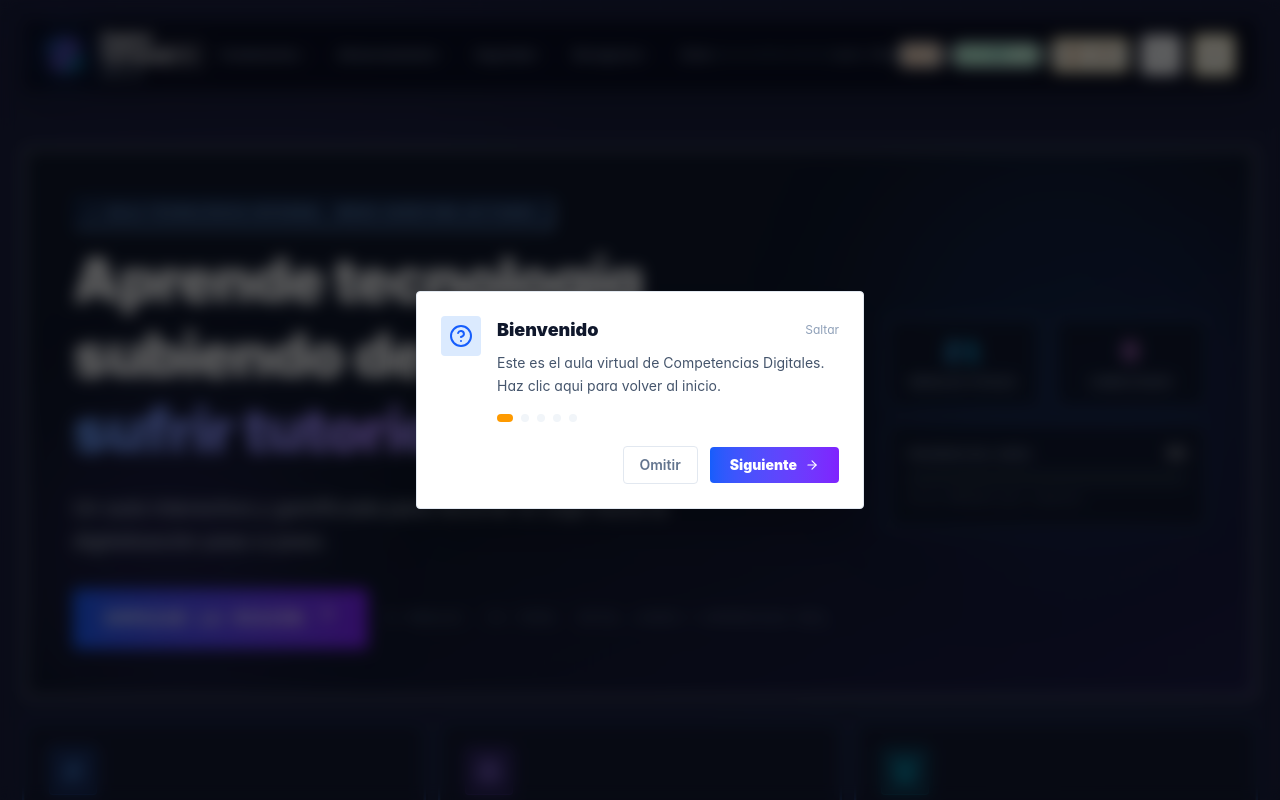
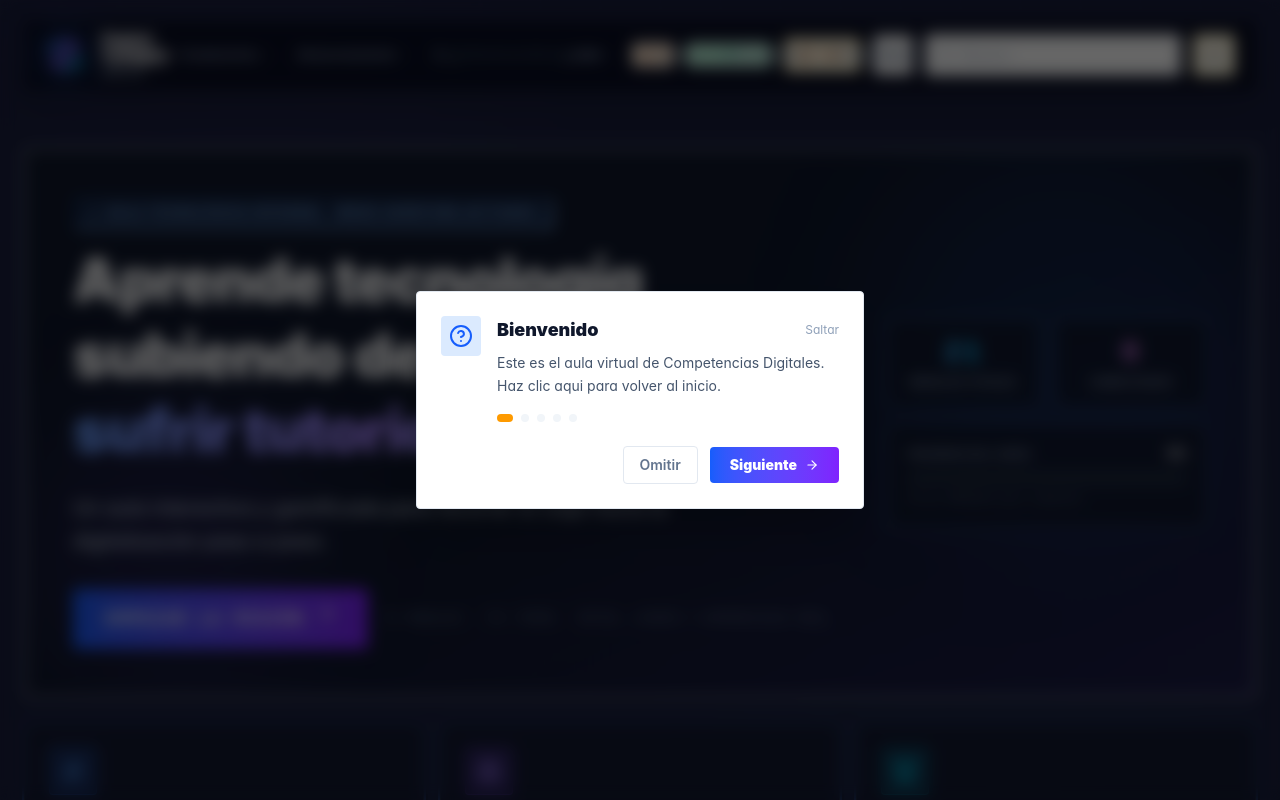
Before and after one commit to Splurtch/aula-tecnologica, a React (Vite) app: page / in a window 1280 px wide. Shown: the top 800 px of the page. Built offline with nearby package versions, Linux system fonts and the light colour scheme.

Commit message:
Add search state and inline SearchBar in navbar

```diff
--- a/src/App.jsx
+++ b/src/App.jsx
@@ -1793,6 +1793,7 @@ export default function App() {
   const [draggingAssessmentItem, setDraggingAssessmentItem] = useState(null);
   const [assessmentOrder, setAssessmentOrder] = useState(() => shuffleArray(assessmentOrderBase));
   const [draggingOrderItem, setDraggingOrderItem] = useState(null);
+  const [searchQuery, setSearchQuery] = useState('');
   const activeTabMeta = tabConfig.find((tab) => tab.id === activeTab) || tabConfig[0];
   const currentDataSet = tabDataMap[activeTab] || {};
   const currentItems = Object.values(currentDataSet);
@@ -2443,6 +2444,26 @@ export default function App() {
                   <ChevronDown size={16} />
                 </span>
               </button>
+
+              <div className="hidden md:block w-48 lg:w-64">
+                <div className="relative">
+                  <Search size={16} className="absolute left-3 top-1/2 -translate-y-1/2 text-slate-400" />
+                  <input
+                    type="text"
+                    value={searchQuery}
+                    onChange={(e) => setSearchQuery(e.target.value)}
+                    placeholder="Buscar..."
+                    className={`w-full rounded-sm border pl-9 pr-8 py-2.5 text-sm transition-colors ${
+                      isDark ? 'bg-slate-900 border-slate-700 text-white placeholder-slate-500 focus:border-blue-500 focus:outline-none' : 'bg-white border-slate-200 text-slate-900 placeholder-slate-400 focus:border-blue-500 focus:outline-none'
+                    }`}
+                  />
+                  {searchQuery && (
+                    <button onClick={() => setSearchQuery('')} className={`absolute right-2 top-1/2 -translate-y-1/2 rounded-full p-1 ${isDark ? 'text-slate-400 hover:text-white' : 'text-slate-400 hover:text-slate-600'}`}>
+                      <X size={14} />
+                    </button>
+                  )}
+                </div>
+              </div>
 
               <a
                 href="https://buymeacoffee.com/digitalsynapse"
--- a/src/components/ui.jsx
+++ b/src/components/ui.jsx
@@ -1,3 +1,4 @@
+import React from 'react';
 import {
   AlertTriangle,
   ChevronRight,
@@ -5,7 +6,9 @@ import {
   FileText,
   Info,
   Keyboard,
+  Search,
   ShieldCheck,
+  X,
   XCircle,
   Zap,
 } from 'lucide-react';
@@ -560,3 +563,55 @@ export const PanelDerecho = ({ selectedItem, activeTabMeta, itemCount, onStartMo
     </div>
   );
 };
+
+export const SearchBar = ({ value, onChange, onClear, placeholder = 'Buscar...', isDark = false }) => {
+  return (
+    <div className="relative">
+      <Search size={16} className="absolute left-3 top-1/2 -translate-y-1/2 text-slate-400" />
+      <input
+        type="text"
+        value={value}
+        onChange={(e) => onChange(e.target.value)}
+        placeholder={placeholder}
+        className={`w-full rounded-sm border pl-9 pr-8 py-2.5 text-sm transition-colors ${
+          isDark
+            ? 'bg-slate-900 border-slate-700 text-white placeholder-slate-500 focus:border-blue-500 focus:outline-none'
+            : 'bg-white border-slate-200 text-slate-900 placeholder-slate-400 focus:border-blue-500 focus:outline-none'
+        }`}
+      />
+      {value && (
+        <button
+          onClick={onClear}
+          className={`absolute right-2 top-1/2 -translate-y-1/2 rounded-full p-1 ${isDark ? 'text-slate-400 hover:text-white' : 'text-slate-400 hover:text-slate-600'}`}
+        >
+          <X size={14} />
+        </button>
+      )}
+    </div>
+  );
+};
+
+export const Breadcrumbs = ({ items, isDark = false }) => {
+  if (!items || items.length === 0) return null;
+  return (
+    <nav className="flex items-center gap-1.5 text-xs">
+      {items.map((item, index) => (
+        <React.Fragment key={item.label}>
+          {index > 0 && <ChevronRight size={12} className={isDark ? 'text-slate-600' : 'text-slate-400'} />}
+          {item.onClick ? (
+            <button
+              onClick={item.onClick}
+              className={`font-medium transition-colors ${isDark ? 'text-slate-400 hover:text-white' : 'text-slate-500 hover:text-slate-700'}`}
+            >
+              {item.label}
+            </button>
+          ) : (
+            <span className={`font-semibold ${isDark ? 'text-white' : 'text-slate-900'}`}>
+              {item.label}
+            </span>
+          )}
+        </React.Fragment>
+      ))}
+    </nav>
+  );
+};
--- a/src/context/AppContext.jsx
+++ b/src/context/AppContext.jsx
@@ -9,6 +9,7 @@ export function AppProvider({ children }) {
   const [expandedSectionGroup, setExpandedSectionGroup] = useState('Base tecnologica');
   const [isScrolled, setIsScrolled] = useState(false);
   const [showAchievementsModal, setShowAchievementsModal] = useState(false);
+  const [searchQuery, setSearchQuery] = useState('');
 
   const handleClearSelection = () => setSelectedItem(null);
 
@@ -19,6 +20,7 @@ export function AppProvider({ children }) {
     expandedSectionGroup, setExpandedSectionGroup,
     isScrolled, setIsScrolled,
     showAchievementsModal, setShowAchievementsModal,
+    searchQuery, setSearchQuery,
     handleClearSelection,
   };
 
```
